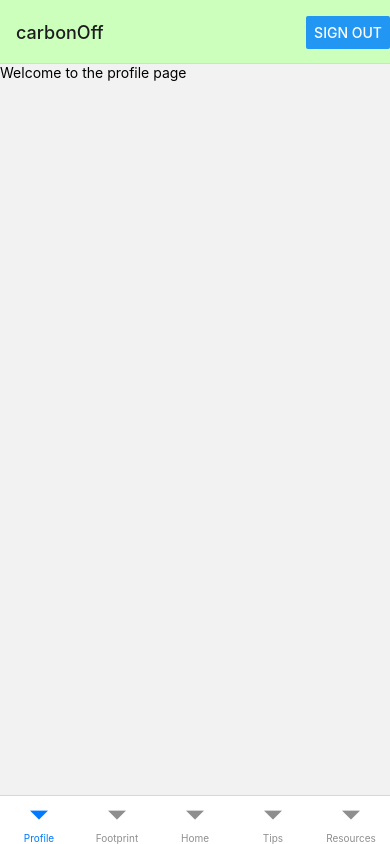
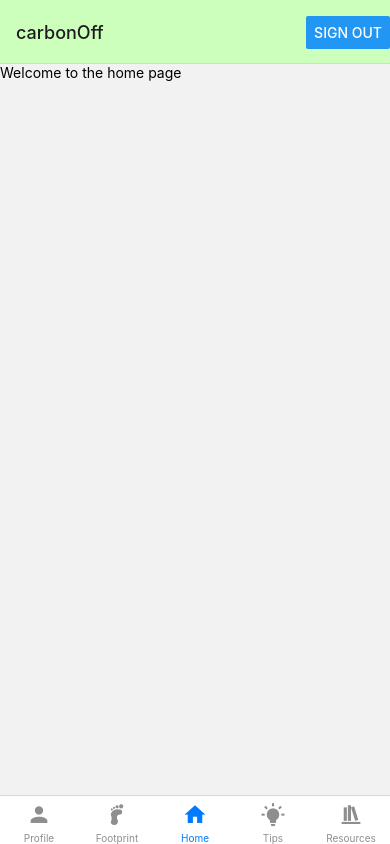
Before and after one commit to ophunt/carbonoff, a React Native app: screen /Profile in a window 390 px wide. Both pictures are taken after a click on the button "LOG IN". Built offline with nearby package versions, Linux system fonts and the light colour scheme.

Commit message:
Add logos and colors

```diff
--- a/App.js
+++ b/App.js
@@ -5,10 +5,11 @@ import { Text, View, Button } from "react-native";
 import Login from "./Login";
 import Main from "./Main";
 import Signup from "./Signup";
+import * as colors from "./colors.json";
 
 const Stack = createStackNavigator();
 const headerStyle = {
-    backgroundColor: "#CCFFBB",
+    backgroundColor: colors["light-green"],
 };
 
 export default function App() {
--- a/Main.js
+++ b/Main.js
@@ -1,3 +1,4 @@
+import { MaterialCommunityIcons } from "@expo/vector-icons";
 import { createBottomTabNavigator } from "@react-navigation/bottom-tabs";
 import React from "react";
 import { View, Text } from "react-native";
@@ -10,9 +11,30 @@ import Tips from "./Tips";
 const Tab = createBottomTabNavigator();
 
 export default function Main({ navigation }) {
+    const getIconFromRoute = ({ route }) => {
+        return ({ focused, color, size }) => {
+            let iconName;
+
+            if (icons[route.name] !== undefined) {
+                iconName = icons[route.name];
+            } else {
+                iconName = "help-box";
+            }
+
+            // You can return any component that you like here!
+            return <MaterialCommunityIcons name={iconName} size={size} color={color} />;
+        };
+    };
+
     return (
-        <Tab.Navigator screenOptions={{ headerShown: false }}>
-            <Tab.Screen name="Profile" component={Profile} />
+        <Tab.Navigator
+            initialRouteName="Home"
+            screenOptions={({ route }) => ({
+                headerShown: false,
+                tabBarIcon: getIconFromRoute({ route }),
+            })}
+        >
+            <Tab.Screen name="Profile" component={Profile} topLevelNav={navigation} />
             <Tab.Screen name="Footprint" component={Footprint} />
             <Tab.Screen name="Home" component={Home} />
             <Tab.Screen name="Tips" component={Tips} />
@@ -20,3 +42,11 @@ export default function Main({ navigation }) {
         </Tab.Navigator>
     );
 }
+
+const icons = {
+    Profile: "account",
+    Footprint: "foot-print",
+    Home: "home",
+    Tips: "lightbulb-on",
+    Resources: "bookshelf",
+};
--- a/Profile.js
+++ b/Profile.js
@@ -1,10 +1,11 @@
 import React from "react";
 import { View, Text } from "react-native";
 
-export default function Profile({ navigation }) {
+export default function Profile({ navigation, topLevelNavigation }) {
     return (
         <View>
             <Text>Welcome to the profile page</Text>
+            <Text>topLevelNavigation: {JSON.stringify(topLevelNavigation)}</Text>
         </View>
     );
 }
--- /dev/null
+++ b/colors.json
@@ -0,0 +1,5 @@
+{
+    "light-green": "#CCFFBB",
+    "dark-grey": "#333333",
+    "red": "#FF2C2C"
+}
```
